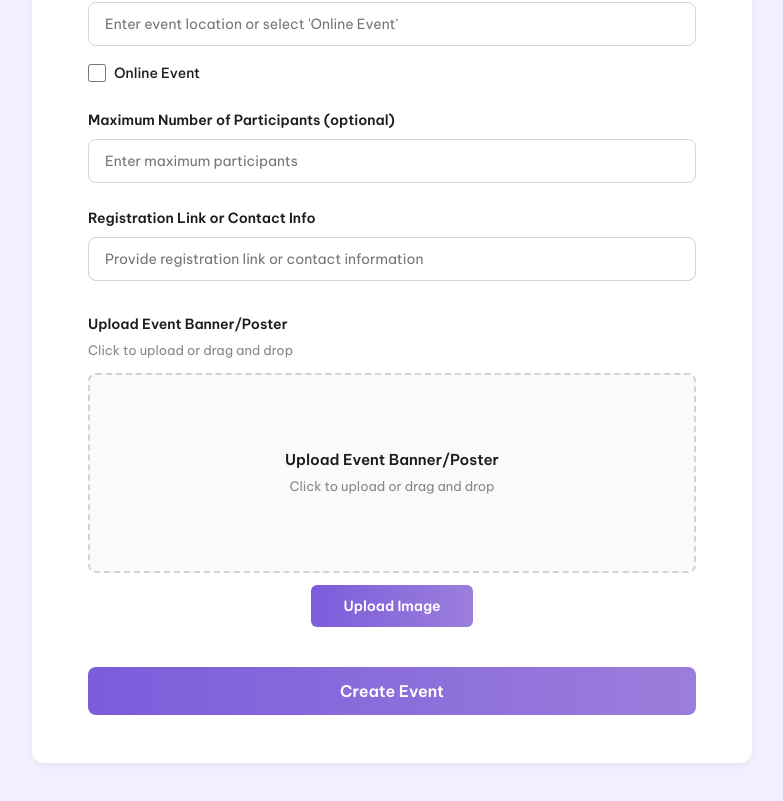
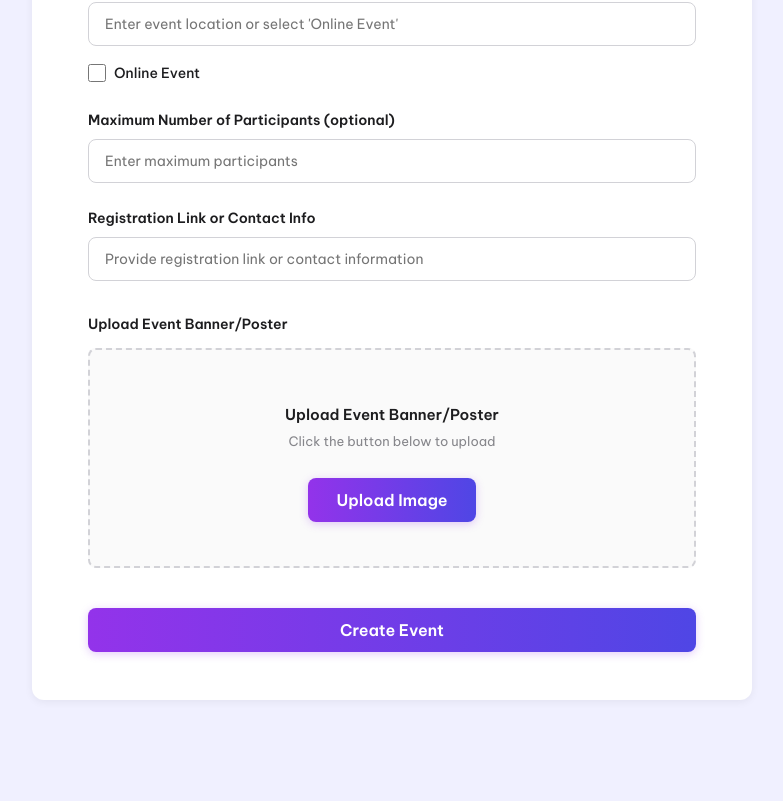
Before and after one commit to prissjasmine05/SQA-ConnectHub, a Next.js app: page /create-event/form-create-event in a window 1280 px wide. Shown: the part 742-1543 px from the top of the page, without its empty margins (248-1031 px from the left). After the commit the page ends 1490 px from the top, so only its background shows below. Built offline with nearby package versions, Linux system fonts and the light colour scheme.

Commit message:
import button create event

```diff
--- a/pages/create-event/form-create-event.js
+++ b/pages/create-event/form-create-event.js
@@ -2,6 +2,7 @@
 import Head from 'next/head';
 import { useState } from 'react';
 import Navbar from '../../components/Navbar';
+import Button from '../../components/Button';
 
 export default function CreateEvent() {
   const [isOnlineEvent, setIsOnlineEvent] = useState(false);
@@ -42,10 +43,8 @@ export default function CreateEvent() {
         <title>Create New Event - ConnectHub</title>
       </Head>
 
-      {/* Navbar */}
       <Navbar />
 
-      {/* Main Content */}
       <div style={styles.container}>
         <div style={styles.formWrapper}>
           <h1 style={styles.title}>Create New Event</h1>
@@ -138,7 +137,7 @@ export default function CreateEvent() {
               </label>
             </div>
 
-            {/* Maximum Participants */}
+            {/* Max Participants */}
             <div style={styles.formGroup}>
               <label style={styles.label}>Maximum Number of Participants (optional)</label>
               <input
@@ -164,7 +163,6 @@ export default function CreateEvent() {
             {/* Upload Banner/Poster */}
             <div style={styles.uploadSection}>
               <label style={styles.uploadLabel}>Upload Event Banner/Poster</label>
-              <p style={styles.uploadSubtext}>Click to upload or drag and drop</p>
 
               <div style={styles.uploadBox}>
                 {imagePreview ? (
@@ -172,11 +170,11 @@ export default function CreateEvent() {
                 ) : (
                   <div style={styles.uploadPlaceholder}>
                     <p style={styles.uploadPlaceholderText}>Upload Event Banner/Poster</p>
-                    <p style={styles.uploadHint}>Click to upload or drag and drop</p>
+                    <p style={styles.uploadHint}>Click the button below to upload</p>
                   </div>
                 )}
-              </div>
 
+                {/* Hidden file input */}
                 <input
                   type="file"
                   name="banner"
@@ -185,15 +183,22 @@ export default function CreateEvent() {
                   onChange={handleImageUpload}
                   style={{ display: 'none' }}
                 />
-              <label htmlFor="bannerUpload" style={styles.uploadButton}>
+
+                {/* Upload button (now INSIDE the box) */}
+                <label htmlFor="bannerUpload" style={styles.uploadButtonLabel}>
+                  <Button variant="primary" size="medium">
                     Upload Image
+                  </Button>
                 </label>
+              </div>
             </div>
 
             {/* Submit Button */}
-            <button type="submit" style={styles.submitBtn}>
+            <div style={styles.submitWrapper}>
+              <Button variant="primary" size="medium" fullWidth type="submit">
                 Create Event
-            </button>
+              </Button>
+            </div>
           </form>
         </div>
       </div>
@@ -235,7 +240,6 @@ const styles = {
     border: '1px solid #d2d2d7',
     borderRadius: '8px',
     fontSize: '14px',
-    transition: 'border-color 0.2s, box-shadow 0.2s',
   },
   textarea: {
     width: '100%',
@@ -251,46 +255,26 @@ const styles = {
   checkboxLabel: { fontSize: '14px', color: '#1d1d1f', fontWeight: 500, cursor: 'pointer' },
   uploadSection: { display: 'flex', flexDirection: 'column', gap: '12px', marginTop: '8px' },
   uploadLabel: { fontSize: '14px', fontWeight: 600, color: '#1d1d1f' },
-  uploadSubtext: { fontSize: '13px', color: '#86868b', marginTop: '-8px' },
   uploadBox: {
     width: '100%',
-    minHeight: '200px',
+    minHeight: '220px',
     border: '2px dashed #d2d2d7',
     borderRadius: '8px',
     display: 'flex',
+    flexDirection: 'column',
     alignItems: 'center',
     justifyContent: 'center',
     backgroundColor: '#fafafa',
+    gap: '16px',
     position: 'relative',
     overflow: 'hidden',
   },
-  uploadPlaceholder: { textAlign: 'center', padding: '20px' },
+  uploadPlaceholder: { textAlign: 'center', padding: '10px' },
   uploadPlaceholderText: { fontSize: '15px', fontWeight: 600, color: '#1d1d1f', marginBottom: '4px' },
   uploadHint: { fontSize: '13px', color: '#86868b' },
-  imagePreview: { width: '100%', height: '100%', objectFit: 'cover' },
-  uploadButton: {
-    alignSelf: 'center',
-    padding: '10px 32px',
-    background: 'linear-gradient(90deg, #7c5cdb 0%, #9b7edb 100%)',
-    color: 'white',
-    border: 'none',
-    borderRadius: '6px',
-    fontSize: '14px',
-    fontWeight: 600,
+  imagePreview: { width: '100%', height: '100%', objectFit: 'cover', borderRadius: '8px' },
+  uploadButtonLabel: {
     cursor: 'pointer',
-    transition: 'transform 0.2s, box-shadow 0.2s',
   },
-  submitBtn: {
-    width: '100%',
-    padding: '14px 24px',
-    background: 'linear-gradient(90deg, #7c5cdb 0%, #9b7edb 100%)',
-    color: 'white',
-    border: 'none',
-    borderRadius: '8px',
-    fontSize: '16px',
-    fontWeight: 600,
-    cursor: 'pointer',
-    transition: 'transform 0.2s, box-shadow 0.2s',
-    marginTop: '16px',
-  },
+  submitWrapper: { marginTop: '16px' },
 };
```
Also changed, not shown: pages/create-event/index.js (+7 -11 lines), pages/create-event/notifications.js (+17 -14 lines), pages/create-event/registered-participants.js (+12 -26 lines). Lines whose indentation alone changed are shown as unchanged.
